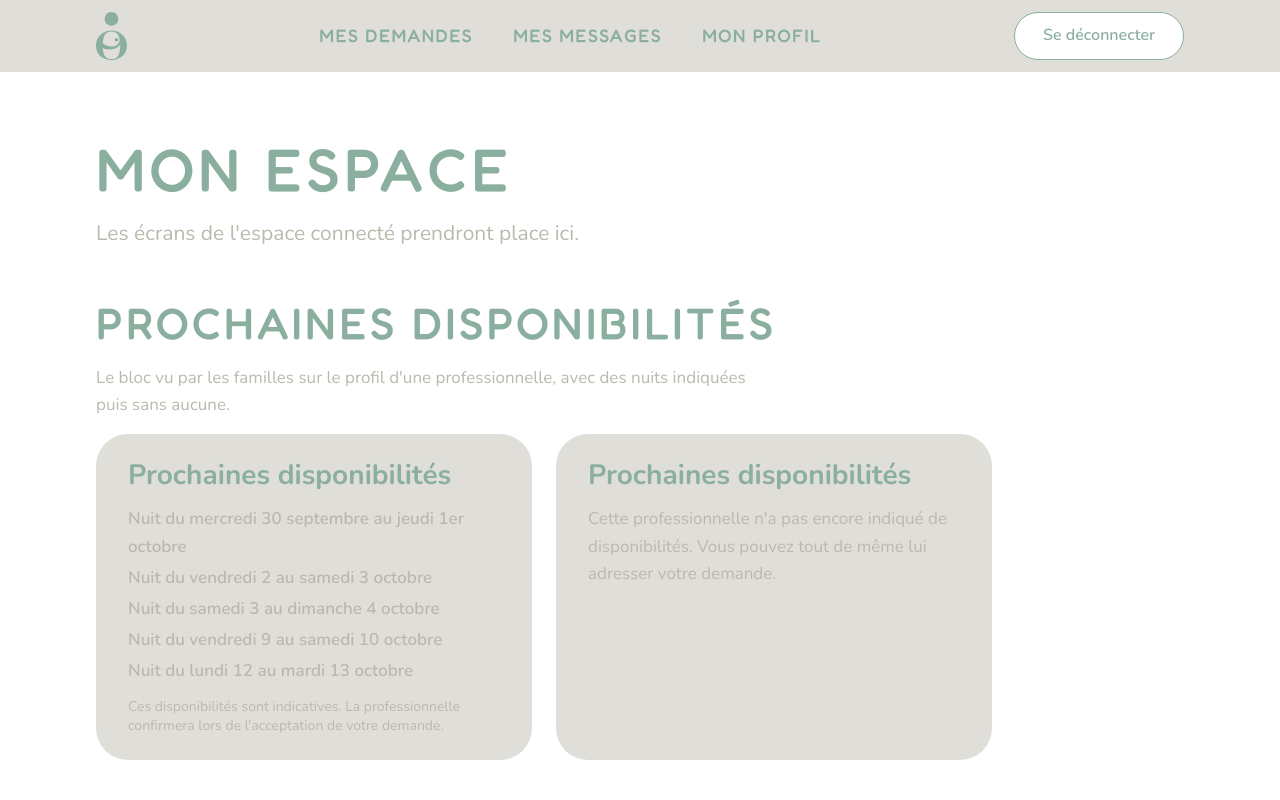
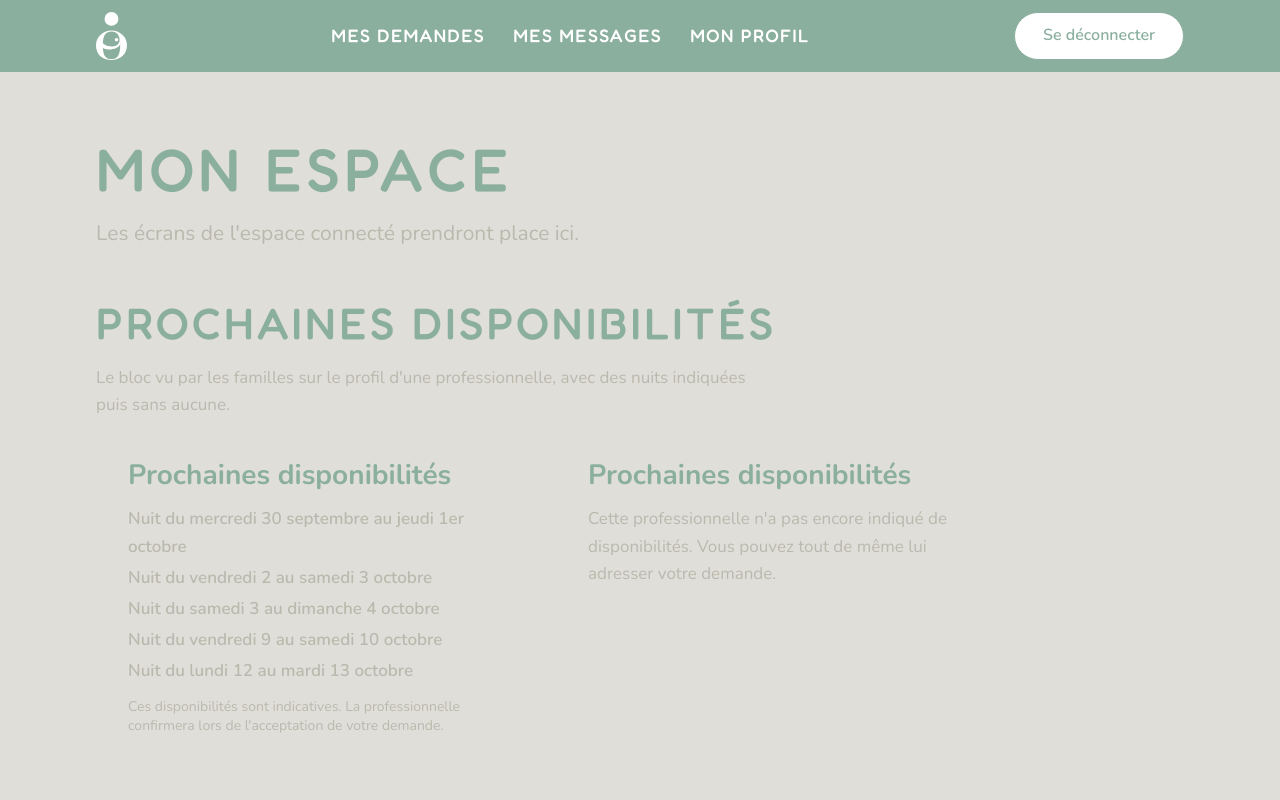
Before and after one commit to k0d0minio/berceo, a Next.js app: page /design-system/portail in a window 1280 px wide. Shown: the top 800 px of the page. Built offline with nearby package versions, Linux system fonts and the light colour scheme.

Commit message:
feat(da): JAM-327 the signed-in shell on sage and pearl, the account frame on sage, the card zone and the empty state

```diff
--- a/src/components/auth/auth-page.tsx
+++ b/src/components/auth/auth-page.tsx
@@ -1,8 +1,10 @@
 import * as React from "react"
 
 /*
- * The frame of every account page: one column, the title in the display
- * face, an optional intro, the form on a white card over pearl.
+ * The frame of every account page (JAM-327): one column on sage, under the
+ * header's logotype (DA, slide 4), the title in white capitals, an optional
+ * intro in white, the form on a white card of 32 px with the DA's capsule
+ * fields (slide 21).
  */
 function AuthPage({
   title,
@@ -16,18 +18,18 @@ function AuthPage({
   children: React.ReactNode
 }) {
   return (
-    <div className="bg-perle px-4 py-12 md:py-20">
+    <div className="bg-sauge px-4 pt-6 pb-12 text-blanc [--ring:var(--blanc)] md:pt-10 md:pb-20">
       <div className="mx-auto flex max-w-2xl flex-col gap-8">
         <header className="flex flex-col gap-4">
-          {eyebrow ? <p className="text-legende font-semibold text-taupe">{eyebrow}</p> : null}
-          <h1 className="font-display text-h1 text-sauge">{title}</h1>
+          {eyebrow ? <p className="text-legende font-semibold">{eyebrow}</p> : null}
+          <h1 className="font-display text-h1">{title}</h1>
           {intro?.map((line) => (
-            <p key={line} className="text-intro text-taupe">
+            <p key={line} className="text-intro">
               {line}
             </p>
           ))}
         </header>
-        <div className="rounded-carte bg-blanc px-6 py-8 md:px-10 md:py-10">{children}</div>
+        <div className="rounded-carte bg-blanc px-6 py-8 text-taupe [--ring:var(--sauge)] md:px-10 md:py-10">{children}</div>
       </div>
     </div>
   )
--- a/src/components/shell/portal-shell.tsx
+++ b/src/components/shell/portal-shell.tsx
@@ -7,11 +7,13 @@ import { portal } from "@/content/portal"
 import { words } from "@/content/locale"
 
 /*
- * The signed-in portal's frame: the logomark in the header, the portal's
- * navigation (passed in — each feature brings its own entries, a count
- * beside one when it has one), and the page
- * on white below. On desktop the navigation sits in the header; below md it
- * opens from the menu button. `actions` is the header's right-hand slot
+ * The signed-in portal's frame (JAM-327): the header of the DA's slide 19 on
+ * a sage band, with the white logomark (slide 5: the portals) and the
+ * portal's navigation in white capitals (passed in — each feature brings its
+ * own entries, a count beside one when it has one), and the page on pearl
+ * below, where its white cards of 32 px show. From xl the navigation sits in
+ * the header; below xl it opens from the menu button, because seven entries
+ * in capitals need the full width. `actions` is the header's right-hand slot
  * (sign-out, later the account). `legal` is the footer's links at the bottom
  * of the screen: the general conditions and the privacy policy (round 2,
  * JAM-301).
@@ -33,24 +35,24 @@ function PortalShell({
   const t = words(portal)
 
   return (
-    <div className="flex min-h-dvh flex-col bg-blanc">
-      <header className="bg-perle">
+    <div className="flex min-h-dvh flex-col bg-perle">
+      <header className="bg-sauge text-blanc [--ring:var(--blanc)]">
         <div className="mx-auto flex max-w-6xl items-center justify-between gap-6 px-4 py-3 md:px-8">
           <Link
             href={home}
             aria-label={t.header.homeLabel}
-            className="shrink-0 rounded-md text-sauge"
+            className="shrink-0 rounded-md"
           >
             <BerceoLogomark className="h-12 w-auto" />
           </Link>
 
-          <nav aria-label={t.header.navLabel} className="hidden md:block">
-            <ul className="flex items-center gap-2">
+          <nav aria-label={t.header.navLabel} className="hidden xl:block">
+            <ul className="flex items-center gap-1">
               {nav.map((item) => (
                 <li key={item.href}>
                   <Link
                     href={item.href}
-                    className="flex items-center gap-2 rounded-capsule px-4 py-2 font-display text-nav text-sauge transition-colors duration-200 ease-out hover:bg-beurre"
+                    className="flex items-center gap-2 rounded-capsule px-3 py-2 font-display text-nav whitespace-nowrap transition-colors duration-200 ease-out hover:bg-beurre hover:text-sauge"
                   >
                     {item.label}
                     {item.badge && item.badge.count > 0 ? <Badge {...item.badge} /> : null}
@@ -61,9 +63,10 @@ function PortalShell({
           </nav>
 
           <div className="flex items-center gap-3">
-            {actions ? <div className="hidden md:block">{actions}</div> : null}
-            <div className="md:hidden">
+            {actions ? <div className="hidden xl:block">{actions}</div> : null}
+            <div className="xl:hidden">
               <MobileMenu
+                variant="sauge"
                 links={nav}
                 labels={{
                   open: t.header.openMenu,
@@ -80,10 +83,10 @@ function PortalShell({
         {children}
       </main>
       {actions ? (
-        <div className="border-t px-4 py-6 md:hidden">{actions}</div>
+        <div className="border-t border-blanc px-4 py-6 xl:hidden">{actions}</div>
       ) : null}
       {legal && legal.length > 0 ? (
-        <footer className="border-t">
+        <footer className="border-t border-blanc">
           <nav aria-label={t.footer.navLabel} className="mx-auto max-w-6xl px-4 py-6 md:px-8">
             <ul className="flex flex-wrap gap-x-8 gap-y-2">
               {legal.map((link) => (
--- a/src/components/shell/space-shell.tsx
+++ b/src/components/shell/space-shell.tsx
@@ -72,7 +72,7 @@ async function SpaceShell({
           : []),
       ]}
       home={home}
-      actions={<SignOutDialog onSignOut={signOut} />}
+      actions={<SignOutDialog onSignOut={signOut} variant="sauge" />}
       legal={[pages.conditionsGenerales, pages.confidentialite]}
     >
       <div className="flex flex-col gap-6">
--- /dev/null
+++ b/src/components/ui/card-field.tsx
@@ -0,0 +1,25 @@
+import * as React from "react"
+
+import { cn } from "@/lib/utils"
+
+/*
+ * The sage zone that white cards sit on (DA, Cartes et blocs de contenu,
+ * slide 25; JAM-327): the deck shows the profile card and the request card
+ * as white cards of 32 px on sage. A list of such cards in a signed-in space
+ * goes in this zone. It holds cards only: a text placed straight on it must
+ * be white. The focus ring turns white on it.
+ */
+function CardField({ className, ...props }: React.ComponentProps<"div">) {
+  return (
+    <div
+      data-slot="card-field"
+      className={cn(
+        "rounded-carte bg-sauge p-4 text-blanc [--ring:var(--blanc)] md:p-8",
+        className
+      )}
+      {...props}
+    />
+  )
+}
+
+export { CardField }
--- /dev/null
+++ b/src/components/ui/empty-state.tsx
@@ -0,0 +1,44 @@
+import * as React from "react"
+
+import type { IconComponent } from "@/components/berceo-icons"
+import { cn } from "@/lib/utils"
+
+/*
+ * An empty list or a page with nothing to show yet (JAM-327): a taupe block
+ * of 32 px with white text and one of Surya's illustrative icons in butter
+ * yellow, as the deck's taupe blocks carry them (slides 10 and 26). The icon
+ * is decoration. The yellow never sits on white or pearl, where it cannot be
+ * seen. `children` holds the way out: a button of the `taupe` variant.
+ */
+function EmptyState({
+  icon: Icon,
+  title,
+  text,
+  children,
+  className,
+}: {
+  icon: IconComponent
+  title?: string
+  text: string
+  children?: React.ReactNode
+  className?: string
+}) {
+  return (
+    <section
+      data-slot="empty-state"
+      className={cn(
+        "flex max-w-2xl items-start gap-5 rounded-carte bg-taupe px-6 py-6 text-blanc [--ring:var(--blanc)] md:px-8 md:py-8",
+        className
+      )}
+    >
+      <Icon aria-hidden className="size-16 shrink-0 text-beurre max-sm:hidden" />
+      <div className="flex min-w-0 flex-col items-start gap-3">
+        {title ? <h2 className="text-h3 font-bold text-balance">{title}</h2> : null}
+        <p className="text-corps">{text}</p>
+        {children}
+      </div>
+    </section>
+  )
+}
+
+export { EmptyState }
```
